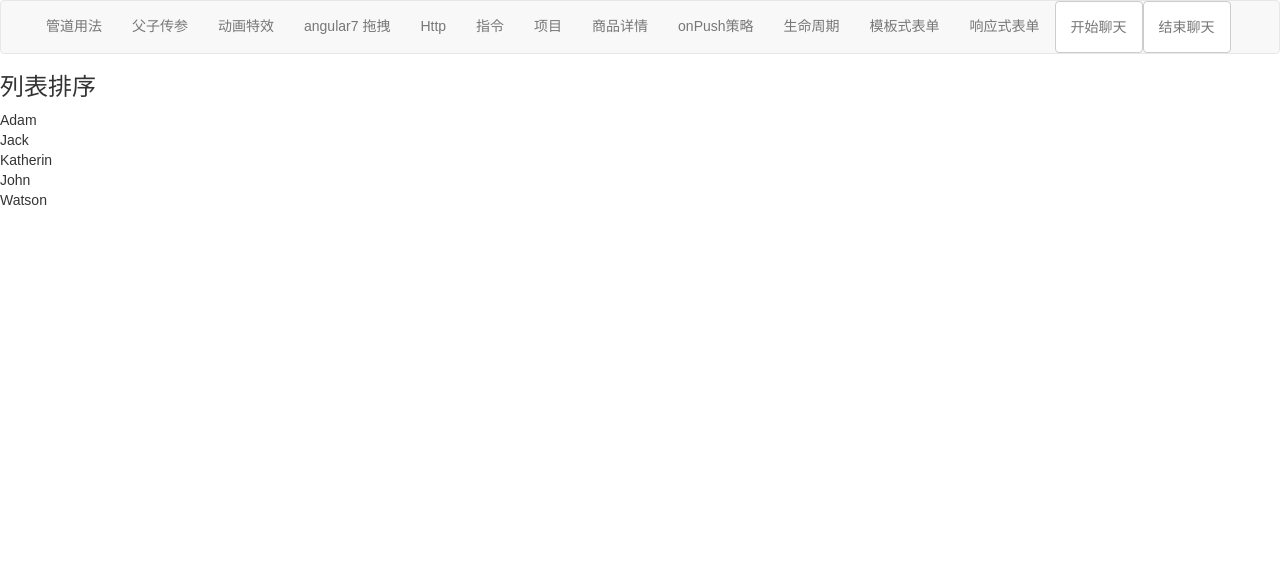
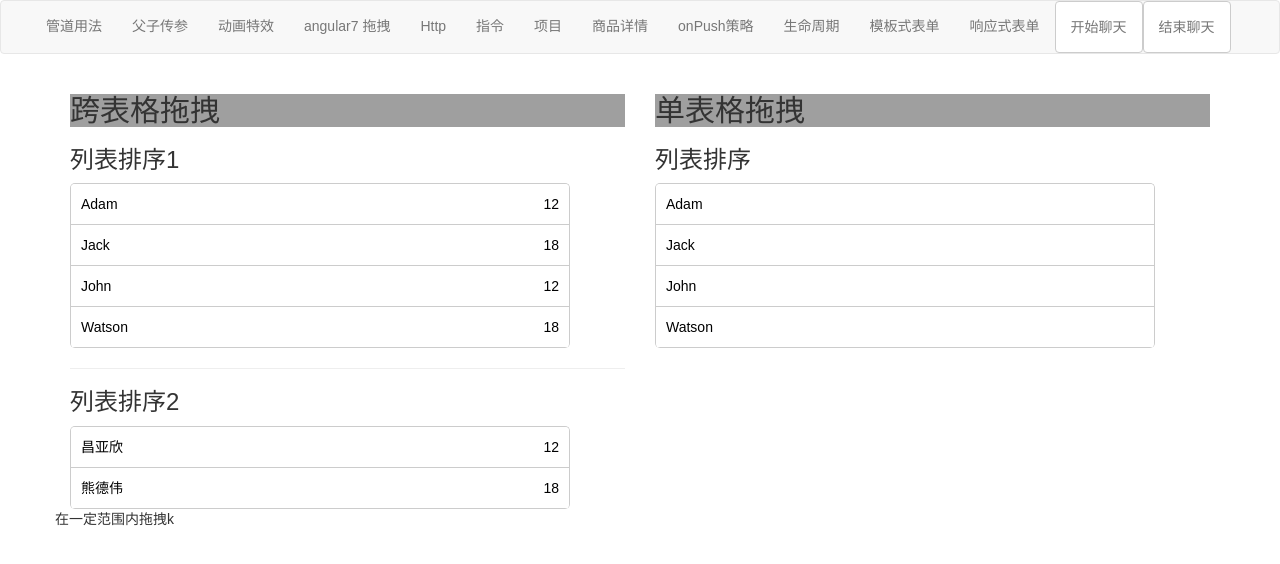
Before and after one commit to xdw898618984/gulpWep, an Angular app: page /test4 in a window 1280 px wide. Shown: the top 564 px of the page. Built offline with nearby package versions, Linux system fonts and the light colour scheme.

Commit message:
angular7拖拽特性

```diff
--- a/src/app/common/test4/test4.component.css
+++ b/src/app/common/test4/test4.component.css
@@ -0,0 +1,24 @@
+.box-list {
+    width: 500px;
+    max-width: 100%;
+    border: 1px solid #ccc;
+    min-height: 60px;
+    display: block;
+    background: white;
+    border-radius: 5px;
+    overflow: hidden;
+    border-bottom: none
+}
+
+.drag-box {
+    padding: 10px;
+    border-bottom: 1px solid #ccc;
+    color: rgb(0, 0, 0.87);
+    display: flex;
+    flex-direction: row;
+    align-items: center;
+    justify-content: space-between;
+    box-sizing: border-box;
+    background: white;
+    font-size: 14px;
+}
--- a/src/app/common/test4/test4.component.html
+++ b/src/app/common/test4/test4.component.html
@@ -1,7 +1,42 @@
 <!DOCTYPE html>
-<h3>列表排序</h3>
-<div class="box-list" cdkDropList (cdkDropListDropped)="drop($event)">
-  <div class="drag-box" *ngFor="let customer of customers" cdkDrag>
-    {{customer.name}}
-  </div>
+
+<div class="container">
+    <div class="row">
+
+        <div class="col-md-6">
+            <h2>跨表格拖拽</h2>
+            <h3>列表排序1</h3>
+            <div class="box-list" cdkDropList #studetsList="cdkDropList" [cdkDropListData]="customers" [cdkDropListConnectedTo]="studet2sList" (cdkDropListDropped)="drop($event)">
+                <div class="drag-box" *ngFor="let item of customers" cdkDrag>
+                    {{item.name}} <span>{{item.age}}</span>
+                </div>
+            </div>
+
+            <hr>
+            <h3>列表排序2</h3>
+            <div class="box-list" cdkDropList #studet2sList="cdkDropList" [cdkDropListData]="customers2" [cdkDropListConnectedTo]="studetsList" (cdkDropListDropped)="drop($event)">
+                <div class="drag-box" *ngFor="let item of customers2" cdkDrag>
+                    {{item.name}} <span>{{item.age}}</span>
+                </div>
+            </div>
+        </div>
+
+        <div class="col-md-6">
+            <h2>单表格拖拽</h2>
+            <h3>列表排序</h3>
+            <div class="box-list" cdkDropList (cdkDropListDropped)="drops($event)">
+                <div class="drag-box" *ngFor="let item of customers3" cdkDrag>
+                    {{item.name}}
+                </div>
+            </div>
+        </div>
+    </div>
+
+    <div class="row">
+
+        <div cdkDrag cdkDragRootElement=".dragParent">
+            在一定范围内拖拽k
+        </div>
+    </div>
+
 </div>
--- a/src/app/common/test4/test4.component.ts
+++ b/src/app/common/test4/test4.component.ts
@@ -1,26 +1,46 @@
 import { Component, OnInit } from '@angular/core';
 import { ActivatedRoute } from '@angular/router';
-import { Product } from '../test1/test1.component';
 
-import { CdkDragDrop, moveItemInArray } from '@angular/cdk/drag-drop';
+import { CdkDragDrop, moveItemInArray, transferArrayItem } from '@angular/cdk/drag-drop';
 
 @Component({ selector: 'app-test4', templateUrl: './test4.component.html', styleUrls: ['./test4.component.css'] })
 export class Test4Component implements OnInit {
 
-  customers = [
-    { name: 'Adam', age: 23 },
-    { name: 'Jack', age: 27 },
-    { name: 'Katherin', age: 26 },
-    { name: 'John', age: 30 },
-    { name: 'Watson', age: 42 },
-  ]; constructor(private route: ActivatedRoute) { }
+  // customers = [
+  //   { name: 'Adam', age: 23 },
+  //   { name: 'Jack', age: 27 },
+  //   { name: 'Katherin', age: 26 },
+  //   { name: 'John', age: 30 },
+  //   { name: 'Watson', age: 42 },
+  // ];
+
+  customers = [new Customer('Adam', 12), new Customer('Jack', 18), new Customer('John', 12), new Customer('Watson', 18)]
+  customers3 = [new Customer('Adam', 12), new Customer('Jack', 18), new Customer('John', 12), new Customer('Watson', 18)]
+  customers2 = [new Customer('昌亚欣', 12), new Customer('熊德伟', 18)]
+
+  constructor(private route: ActivatedRoute) { }
 
   ngOnInit() { }
+  drop(event: CdkDragDrop<string[]>) {
+    console.log(event);
 
-  drop(event: CdkDragDrop<string[]>) {
-    console.log('列表排序：', event, this.customers);
-    console.log('列表排序：', event, this.customers);
-    moveItemInArray(this.customers, event.previousIndex, event.currentIndex);
+    if (event.previousContainer === event.container) {
+      moveItemInArray(event.container.data, event.previousIndex, event.currentIndex)
+    } else {
+      transferArrayItem(event.previousContainer.data, event.container.data, event.previousIndex, event.currentIndex)
+    }
+    console.log(this.customers2);
+
+  }
+  drops(event: CdkDragDrop<string[]>) {
+    console.log(this.customers);
+    console.log(event);
+    moveItemInArray(this.customers3, event.previousIndex, event.currentIndex);
   }
 
 }
+class Customer {
+  constructor(private name: string, private age: number) {
+
+  }
+};
```
